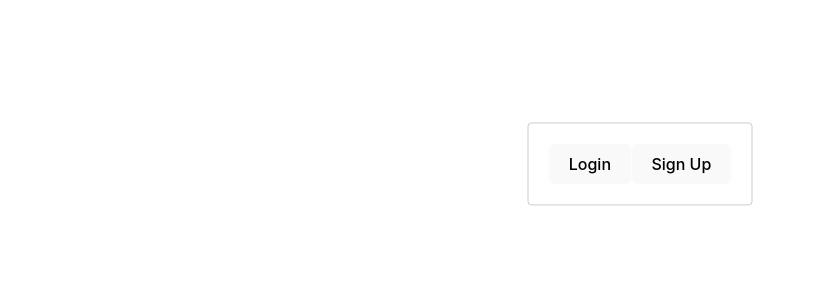
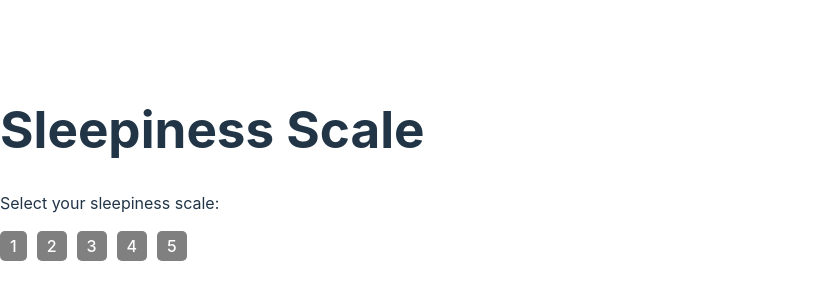
Before and after one commit to shansitads/2023HackHarvard, a React (Vite) app: page / in a window 1280 px wide. Shown: the part 236-536 px from the top of the page, without its empty margins (0-816 px from the left). Built offline with nearby package versions, Linux system fonts and the light colour scheme.

Commit message:
pushing basic sleeping scale game, have to add the connecting functionality

```diff
--- a/src/App.jsx
+++ b/src/App.jsx
@@ -3,6 +3,7 @@ import reactLogo from './assets/react.svg'
 import viteLogo from '/vite.svg'
 import './App.css'
 import LoginAndSignup from './pages/LoginAndSignup.jsx'
+import SleepingScaleGame from './pages/SleepinessScaleGame.jsx'
 
 import { BrowserRouter } from 'react-router-dom';
 
@@ -11,7 +12,8 @@ function App() {
 
   return (
     <BrowserRouter>
-      <LoginAndSignup/>
+      {/* <LoginAndSignup /> */}
+      <SleepingScaleGame />
     </BrowserRouter>
   );
 }
--- /dev/null
+++ b/src/pages/SleepinessScaleGame.jsx
@@ -0,0 +1,40 @@
+import React, { useState } from 'react';
+
+function SleepinessScale() {
+  const [selectedScale, setSelectedScale] = useState(null);
+
+  const handleButtonClick = (scale) => {
+    setSelectedScale(scale);
+  };
+
+  return (
+    <div>
+      <h1>Sleepiness Scale</h1>
+      <p>Select your sleepiness scale:</p>
+      <div>
+        {[1, 2, 3, 4, 5].map((scale) => (
+          <button
+            key={scale}
+            onClick={() => handleButtonClick(scale)}
+            style={{
+              marginRight: '10px',
+              backgroundColor: selectedScale === scale ? 'blue' : 'gray',
+              color: 'white',
+              padding: '5px 10px',
+              border: 'none',
+              borderRadius: '5px',
+              cursor: 'pointer',
+            }}
+          >
+            {scale}
+          </button>
+        ))}
+      </div>
+      {selectedScale && (
+        <p>You selected sleepiness scale {selectedScale}.</p>
+      )}
+    </div>
+  );
+}
+
+export default SleepinessScale;
```
